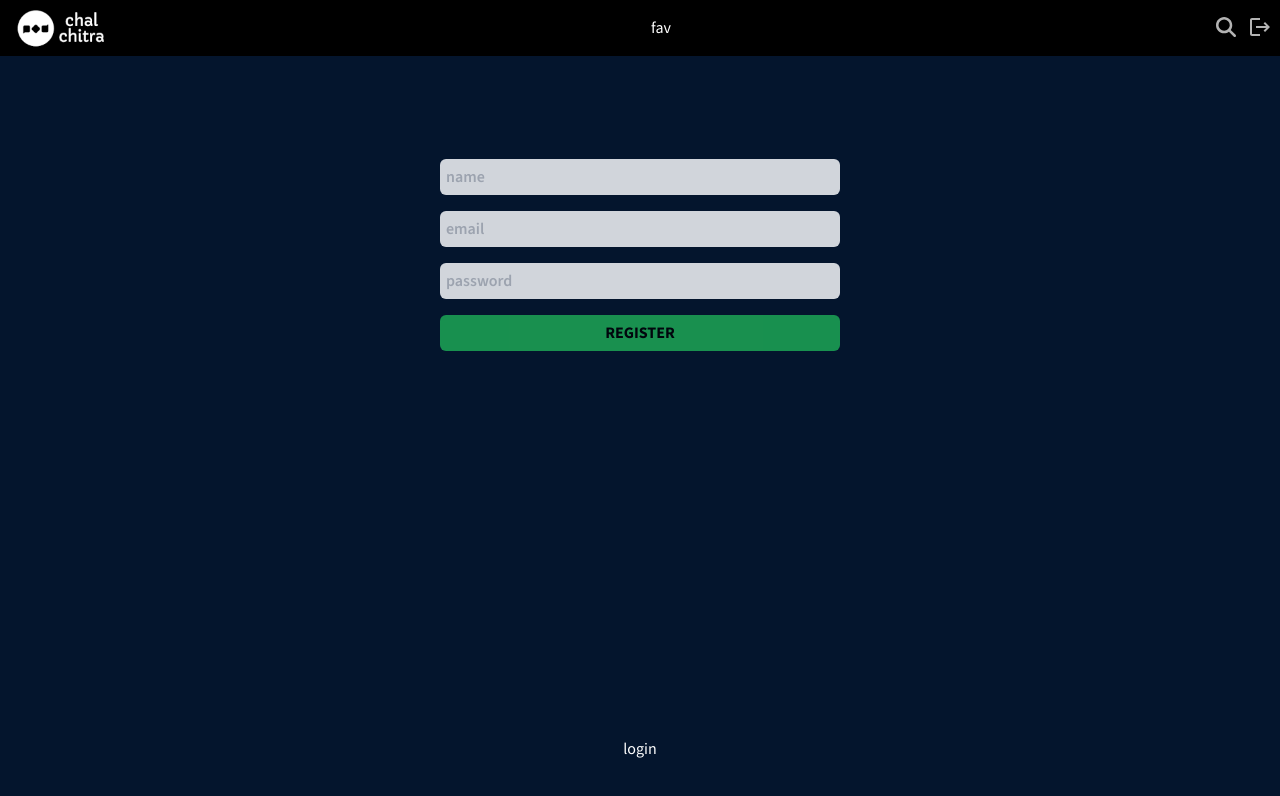
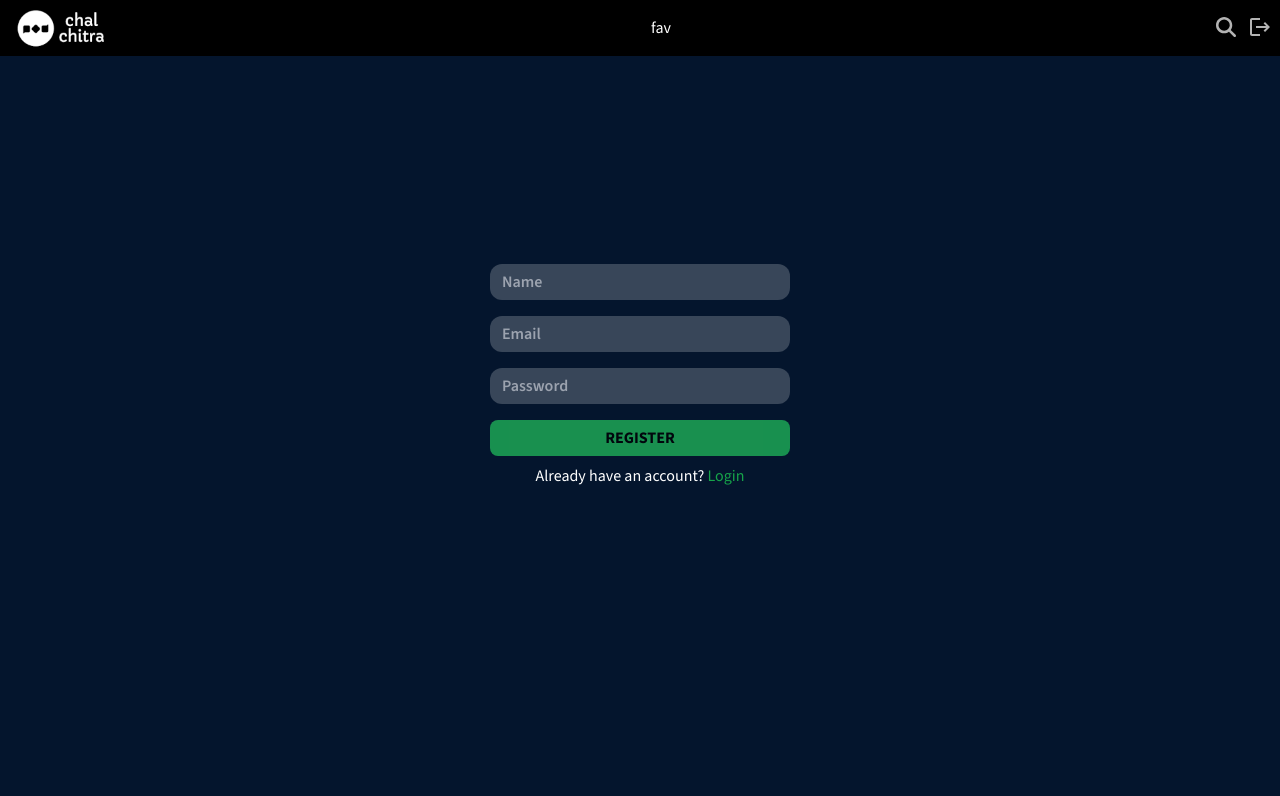
Before and after one commit to rupam2003/Chalchitra-v2, a Next.js app: page /register in a window 1280 px wide. Shown: the top 796 px of the page. Built offline with nearby package versions, Linux system fonts and the light colour scheme.

Commit message:
Update page.js

```diff
--- a/src/app/register/page.js
+++ b/src/app/register/page.js
@@ -16,7 +16,7 @@ const Page = () => {
 
         if(!name||!email||!password)
           {
-            seterror("all fields required")
+            seterror("All fields required")
             return
           }
           const data = await fetch("api/userExists" , {
@@ -54,15 +54,18 @@ const Page = () => {
 
     }
   return (
-    <div className='h-screen grid place-items-center'>
-        <form onSubmit={handleSubmit} className='text-black flex flex-col'>
-            <input onChange={(e)=>{setname(e.target.value)}} className='p-1.5 font-semibold rounded-md w-[400px] my-2 bg-gray-300' type='text' placeholder='name' value={name}/>
-            <input onChange={(e)=>{setemail(e.target.value)}} className='p-1.5 font-semibold rounded-md w-[400px] my-2 bg-gray-300' type='text' placeholder='email' value={email} />
-            <input onChange={(e)=>{setpasword(e.target.value)}} className='p-1.5 font-semibold rounded-md w-[400px] my-2 bg-gray-300' type='text' placeholder='password' value={password}/>
-            <button  className='bg-green-500 p-1.5 font-bold rounded-md w-[400px] my-2' >REGISTER</button>
+   <div className='flex flex-col items-center'>
+        <form onSubmit={handleSubmit} className='mt-[25vh] text-black flex flex-col'>
+            <input onChange={(e)=>{setname(e.target.value)}} className='py-1.5 px-3 outline-none font-semibold rounded-xl w-[300px] my-2 bg-opacity-25 text-white bg-gray-300' type='text' placeholder='Name' value={name}/>
+            <input onChange={(e)=>{setemail(e.target.value)}} className='py-1.5 px-3 outline-none font-semibold rounded-xl w-[300px] my-2 bg-opacity-25 text-white bg-gray-300' type='text' placeholder='Email' value={email} />
+            <input onChange={(e)=>{setpasword(e.target.value)}} className='py-1.5 px-3 outline-none font-semibold rounded-xl w-[300px] my-2 bg-opacity-25 text-white bg-gray-300' type='password' placeholder='Password' value={password}/>
+            <button  className='bg-green-500 p-1.5 font-bold rounded-lg  my-2' >REGISTER</button>
         </form>
-       <h1 className=' bg-red-600'>{error}</h1>
-       <Link href={"/login"}>login</Link>
+       <h1>Already have an account?
+       <Link className=' text-green-600' href={"/login"}> Login</Link>
+       </h1>
+
+       <h1 className='px-2 mt-2 rounded-lg bg-red-600'>{error}</h1>
 
     </div>
   )
```
